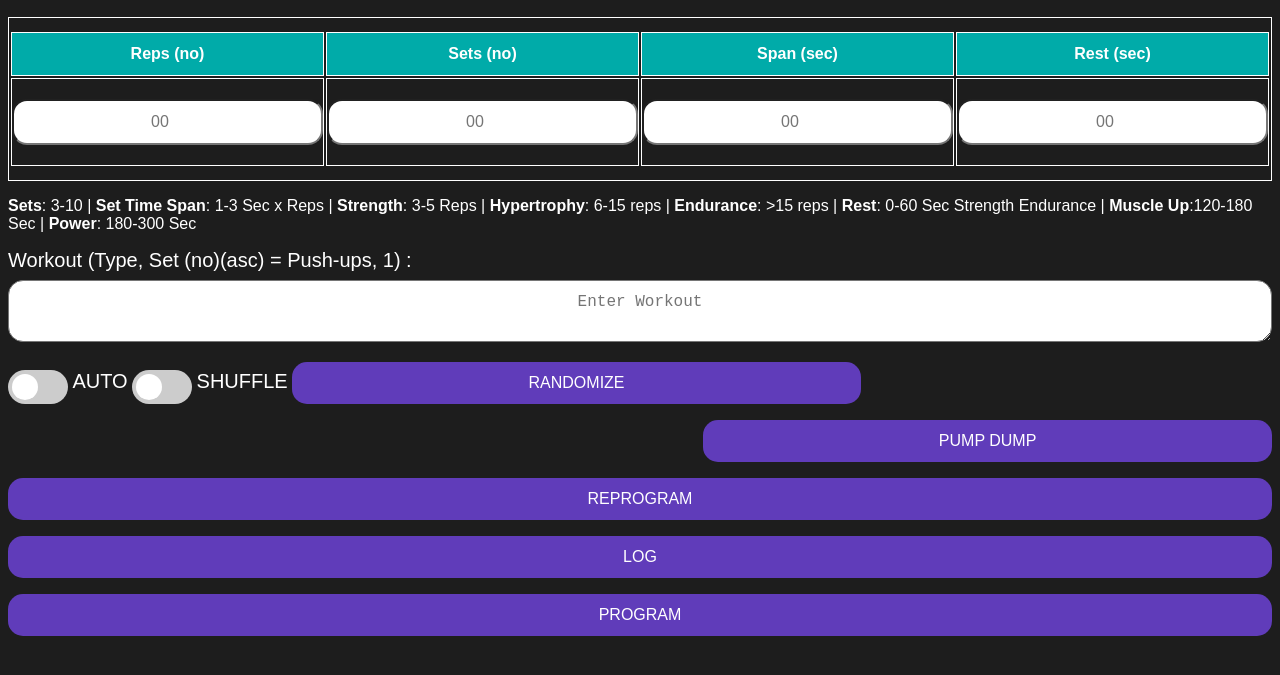
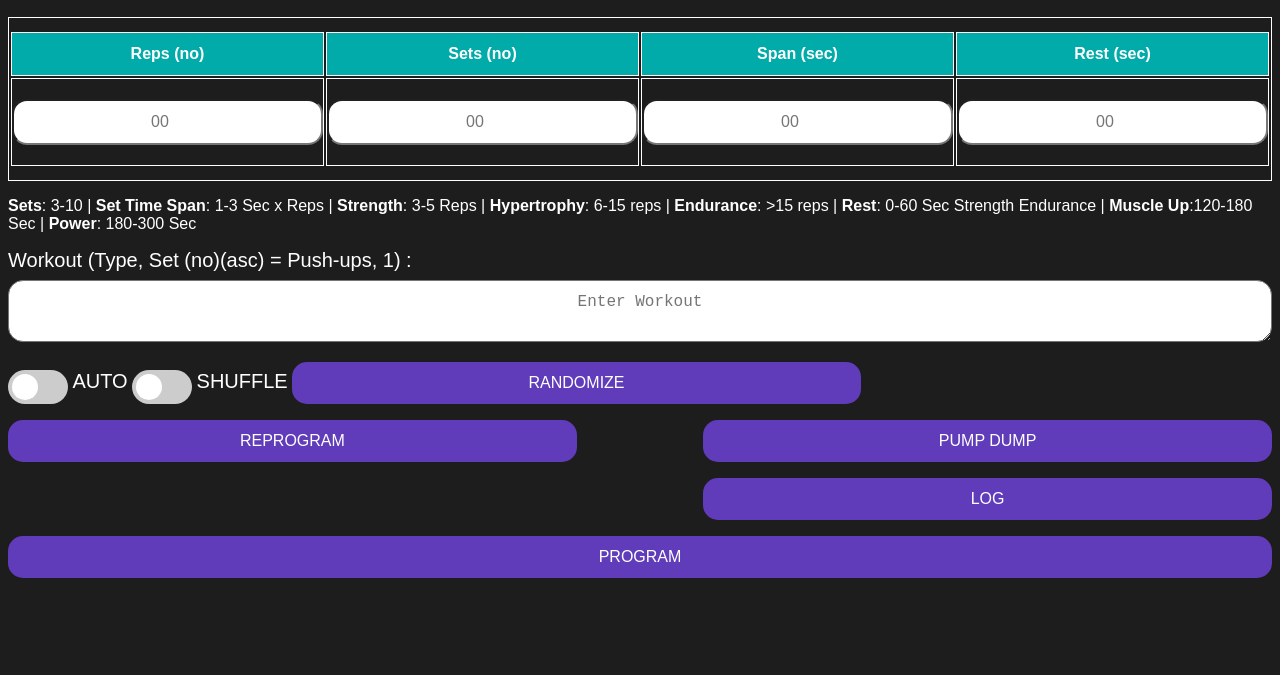
Before and after one commit to suneelkumarreddy-k/Body-Fitness-App, a plain HTML site: page test.html in a window 1280 px wide. Shown: the part 111-786 px from the top of the page. Drawn offline with Linux system fonts and the light colour scheme.

Commit message:
Update test.css

```diff
--- a/test.css
+++ b/test.css
@@ -61,11 +61,11 @@ input[type=button],input[type=submit] ,button {
 	float: right;
 }
 
-#btnPmp {
+#btnPmp,#btnLog {
 	float: right;
 }
 
-#stWt,#spWt,#btnPmp, #btnRdm, #shre {
+#stWt,#spWt,#btnPmp, #btnRdm, #shre, #btnRpm, #btnLog {
 	width: 45%;
 	display: inline-block;
 }
```
